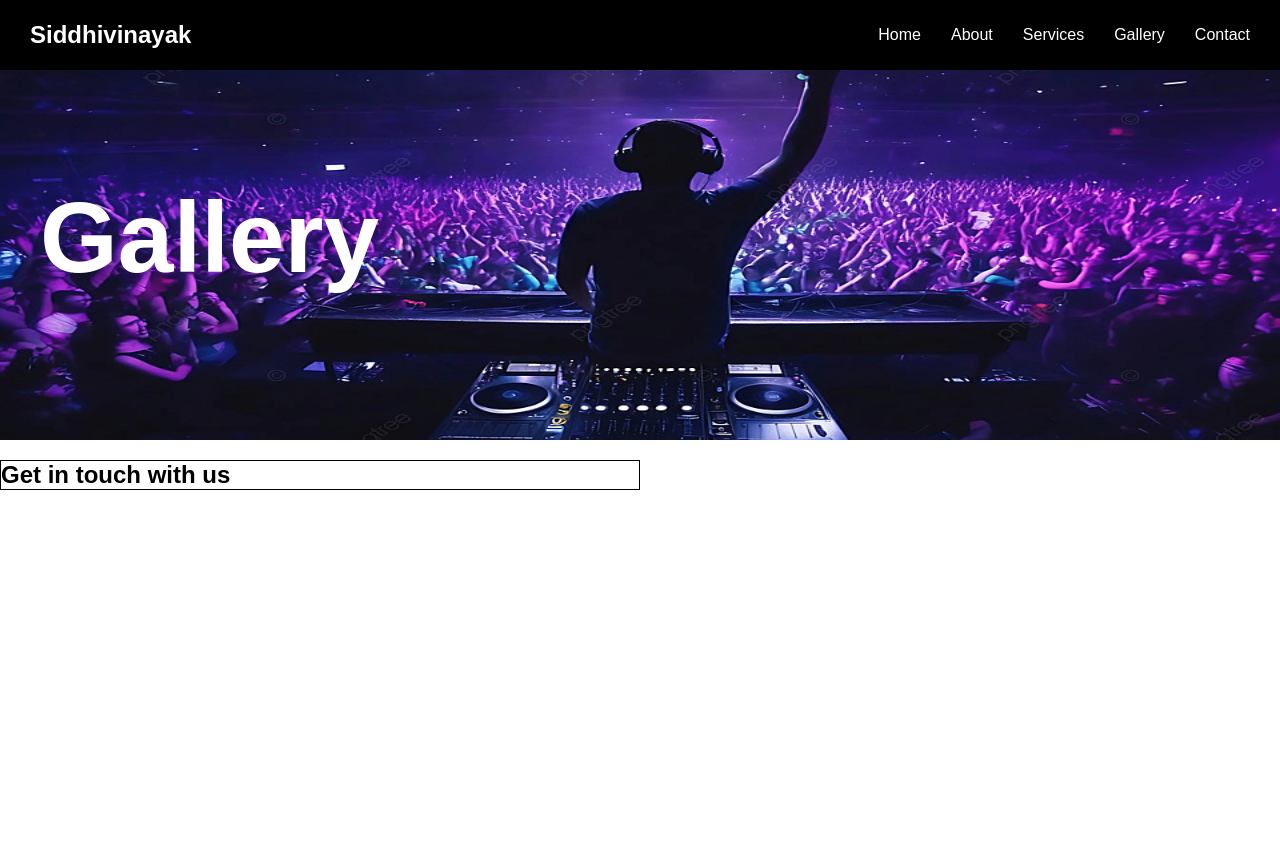
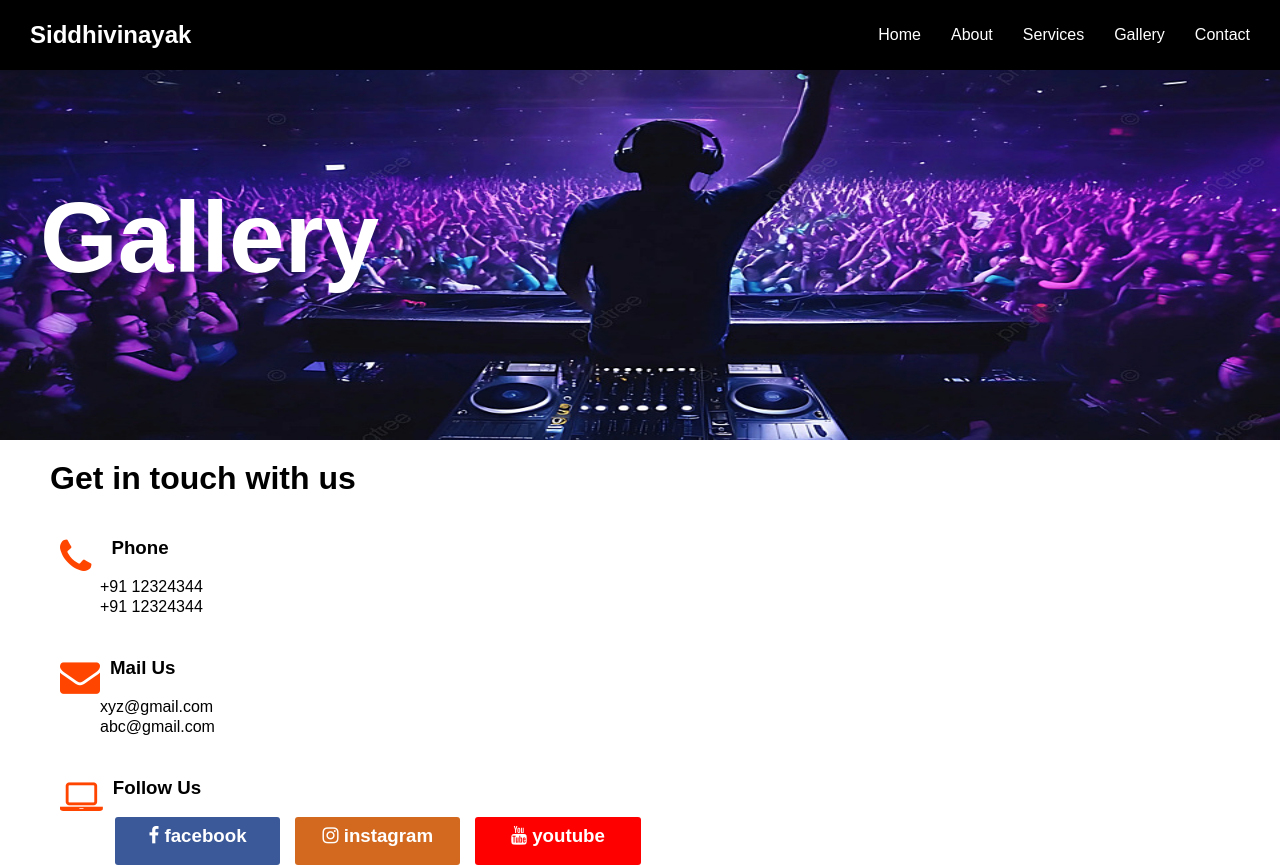
Before and after one commit to Vikkishendge/Siddhivinayak_Events, a website built with Vite: page src/navbar/contact.html in a window 1280 px wide. Before the commit the page ends 800 px from the top, so only its background shows below. Built offline with nearby package versions, Linux system fonts and the light colour scheme.

Commit message:
contact  change

```diff
--- a/src/navbar/contact.css
+++ b/src/navbar/contact.css
@@ -26,11 +26,49 @@
 }
 
 .contact-info{
-   width: 100%;
    margin-top: 20px;
 
 }
 .contact{
-    width: 50%;
-    border:1px solid black
+
+
+	margin-left:50px;
+
 }
+.phone-holder{
+
+	display:flex;
+	flex-wrap: nowrap;
+	margin-top: 40px;
+
+
+}
+
+.phone-holder li{
+	list-style: none;
+	margin-left: 10px;
+}
+.number{
+   line-height: 20px;
+   margin-left: 50px;
+}
+.social-media{
+	display: flex;
+}
+.media{
+	width: 14%;
+	height: 6vh;
+	border-radius: 3px;
+	margin-left: 15px;
+	position: relative;
+	cursor: pointer;
+	transition: 0.5s;
+}
+.media h3{
+	text-align: center;
+	margin-top: 9px;
+	color: white;
+}
+.media:hover{
+    filter: brightness(70%);
+}
--- a/src/navbar/contact.html
+++ b/src/navbar/contact.html
@@ -6,6 +6,7 @@
 			name="viewport"
 			content="width=device-width, initial-scale=1.0"
 		/>
+		<link rel="stylesheet" href="https://cdnjs.cloudflare.com/ajax/libs/font-awesome/4.7.0/css/font-awesome.min.css">
 		<link rel="stylesheet" href="/src/navbar/navbar.css" />
 		<link rel="stylesheet" href="/src/navbar/contact.css">
 		<title>contact</title>
@@ -54,13 +55,48 @@
 		</div>
        <div class="contact-info">
 		     <div class="contact">
-                      <h2>Get in touch with us</h2>
+                      <h1>Get in touch with us</h1>
 
-					  <div class="phone-holder">
+					  <ul class="phone-holder">
 
+						<li><i class="fa fa-phone" style="font-size:40px;margin-right:10px;color:orangered"></i></li>
+						<li><h3>Phone</h3></li>
+					</ul>
+					<div class="number">
+					<span>+91 12324344</span><br>
+					<span>+91 12324344</span>
+					</div>
+					</div>
+					<div class="contact">
+						<ul class="phone-holder">
+						  <li><i class="fa fa-envelope" style="font-size:40px;color:orangered"></i></li>
+						  <li><h3>Mail Us</h3></li>
+					  </ul>
+					  <div class="number">
+					  <span>xyz@gmail.com</span><br>
+					  <span>abc@gmail.com</span>
 					  </div>
-			 </div>
+					  </div>
+					  <div class="contact">
+						<ul class="phone-holder">
+						  <li><i class="fa fa-laptop" style="font-size:40px;color:orangered"></i></li>
+						  <li><h3>Follow Us</h3></li>
+					  </ul>
+					  <div class="number">
+					     <div class="social-media">
+							<div class="media" style="background-color: #3B5998;">
+								<h3><i class="fa fa-facebook-f" style="color: white;"></i>  facebook</h3>
+							</div>
+							<div class="media" style="background-color:chocolate">
+								<h3><i class="fa fa-instagram" style="color: white;"></i>  instagram</h3>
+							</div>
+							<div class="media" style="background-color: red;">
+								<h3><i class="fa fa-youtube" style="color: white;"></i>  youtube</h3>
+							</div>
 
+						 </div>
+					  </div>
+					  </div>
 			 <div class="location">
                    <div class="address">
 
```
Also changed, not shown: src/navbar/birthday_img.html (+9 -0 lines), src/navbar/gallary.html (+9 -0 lines), src/navbar/opening-ceremony_img.html (+8 -0 lines), src/navbar/wedding_img.html (+8 -0 lines).
